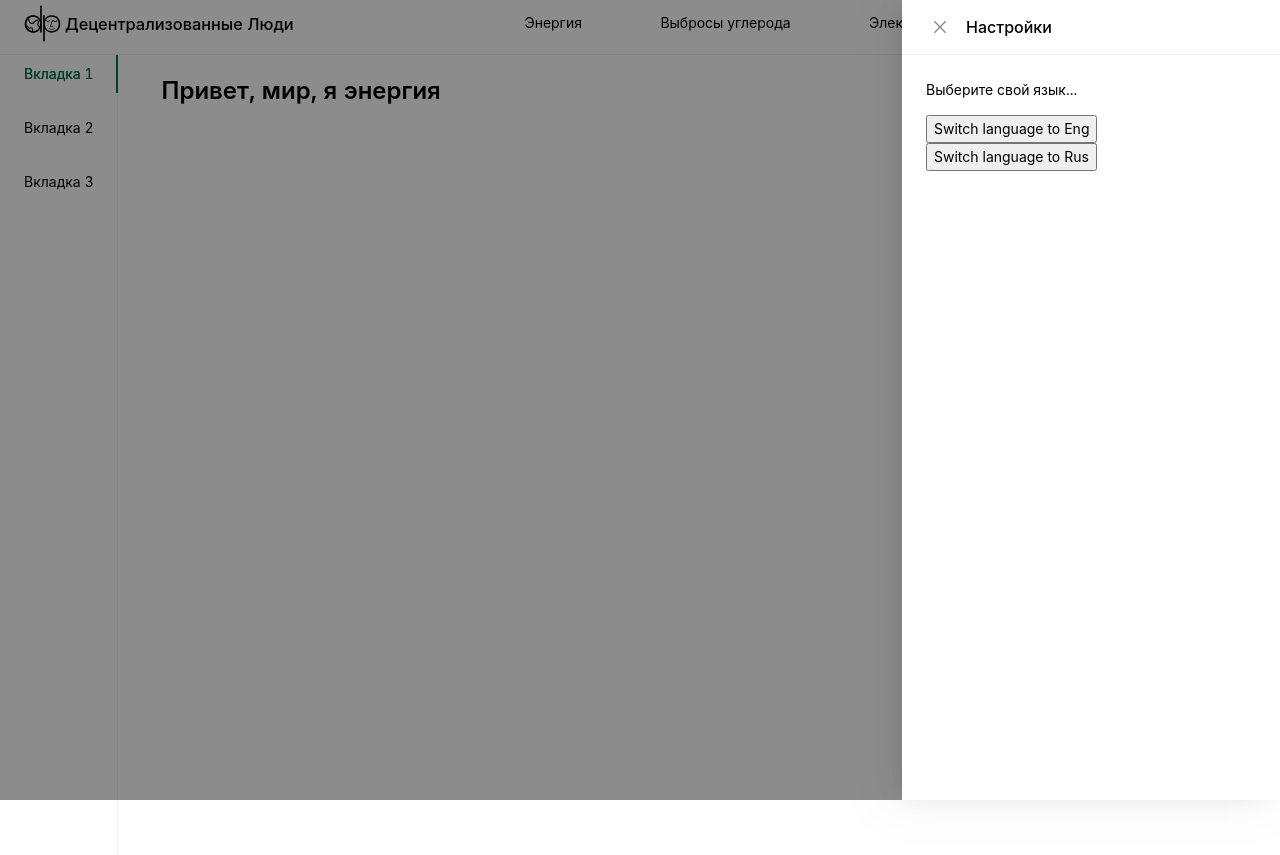
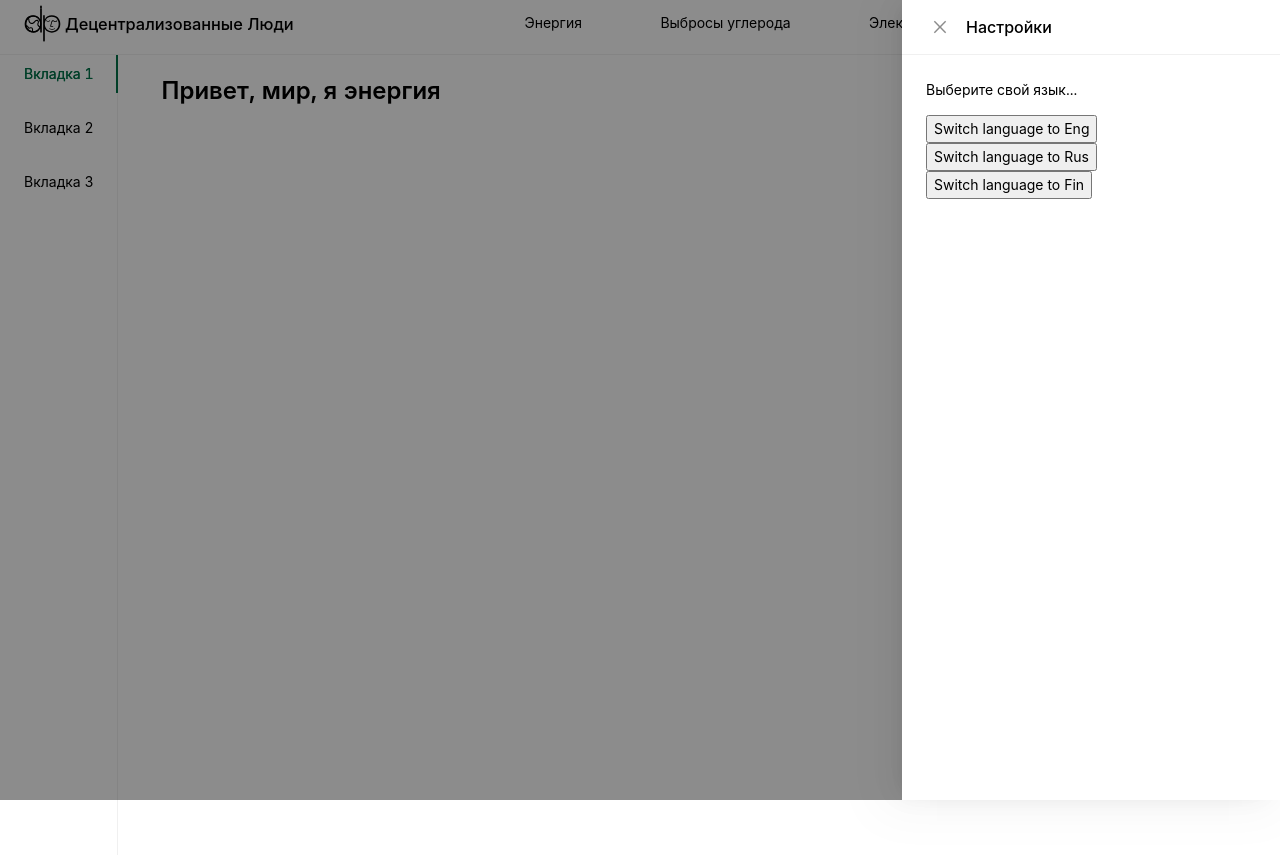
Before and after one commit to Decentralized-People/Comp484-490, a React (Create React App) app in the folder React/vbw/: page /energy in a window 1280 px wide. Both pictures are taken after a click on the item 1253 px from the left and 27 px from the top of the page. Built offline with nearby package versions, Linux system fonts and the light colour scheme.

Commit message:
Add Fin Support

```diff
--- a/React/vbw/src/pages/Settings.tsx
+++ b/React/vbw/src/pages/Settings.tsx
@@ -24,6 +24,8 @@ export function Settings(lang: Language): JSX.Element{
                 <p>{lang.settings.choose}...</p>
                 <button onClick={() => changeLang("enUS") }>Switch language to Eng</button>
                 <button onClick={() => changeLang("ruRU") }>Switch language to Rus</button>
+                <button onClick={() => changeLang("fiFIN") }>Switch language to Fin</button>
+
             </Drawer>
         </>
     )
--- a/React/vbw/src/store/reducers.ts
+++ b/React/vbw/src/store/reducers.ts
@@ -4,9 +4,12 @@ import { Language } from "../assets/lang/_lang_interfaces";
 
 import en_US from "../assets/lang/en_US.json";
 import ru_RU from "../assets/lang/ru_RU.json";
+import fi_FIN from "../assets/lang/fi_FIN.json";
+
 
 const enUS = en_US;
 const ruRU = ru_RU;
+const fiFIN = fi_FIN;
 
 export interface ApplicatonState {
   settings_open: boolean;
```
